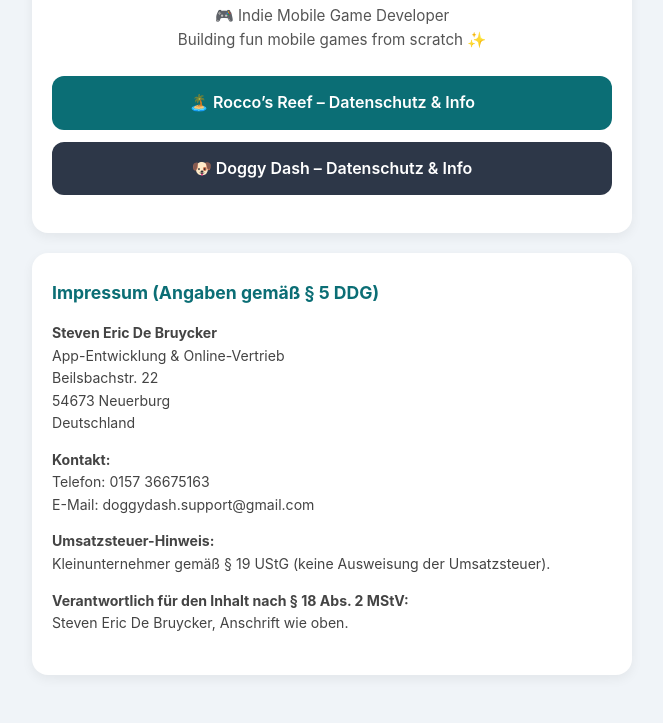
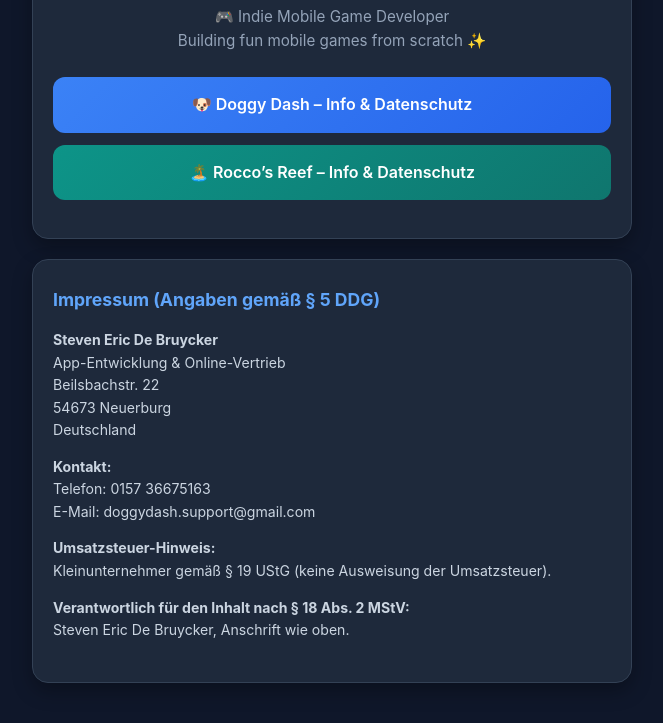
Before and after one commit to Eamost1/privacy-policy, a plain HTML site: page index.html in a window 1280 px wide. Shown: the part 112-835 px from the top of the page, without its empty margins (308-971 px from the left). Drawn offline with Linux system fonts and the light colour scheme.

Commit message:
Update index.html

```diff
--- a/index.html
+++ b/index.html
@@ -3,24 +3,24 @@
 <head>
   <meta charset="UTF-8" />
   <meta name="viewport" content="width=device-width, initial-scale=1.0" />
-  <title>Steven Eric De Bruycker – Indie Mobile Games</title>
+  <title>Steven Eric De Bruycker – Mobile Game Developer</title>
   <style>
-    body { font-family: -apple-system, BlinkMacSystemFont, "Segoe UI", Roboto, sans-serif; line-height: 1.6; max-width: 600px; margin: 0 auto; padding: 20px; background: #f0f4f8; color: #222; text-align: center; }
-    .card { background: #fff; padding: 26px 20px; border-radius: 16px; box-shadow: 0 4px 12px rgba(0,0,0,0.06); margin-bottom: 20px; }
-    h1 { color: #1a202c; font-size: 1.5rem; margin-bottom: 6px; }
-    .subtitle { color: #555; font-size: 0.95rem; margin-bottom: 24px; }
-    .btn { display: block; background: #0b6e75; color: #fff; text-decoration: none; padding: 14px 18px; border-radius: 12px; font-weight: 600; margin: 12px 0; }
-    .btn-secondary { background: #2d3748; }
-    .legal { text-align: left; font-size: 0.88rem; color: #444; }
-    .legal h2 { font-size: 1.1rem; color: #0b6e75; margin-top: 0; }
+    body { font-family: -apple-system, BlinkMacSystemFont, "Segoe UI", Roboto, sans-serif; line-height: 1.6; max-width: 600px; margin: 0 auto; padding: 20px; background: #0f172a; color: #f8fafc; text-align: center; }
+    .card { background: #1e293b; border: 1px solid #334155; padding: 26px 20px; border-radius: 16px; box-shadow: 0 8px 20px rgba(0,0,0,0.3); margin-bottom: 20px; }
+    h1 { color: #ffffff; font-size: 1.5rem; margin-bottom: 6px; }
+    .subtitle { color: #94a3b8; font-size: 0.95rem; margin-bottom: 24px; }
+    .btn { display: block; background: linear-gradient(135deg, #3b82f6, #2563eb); color: #fff; text-decoration: none; padding: 15px 18px; border-radius: 12px; font-weight: 600; margin: 12px 0; }
+    .btn-reef { background: linear-gradient(135deg, #0d9488, #0f766e); }
+    .legal { text-align: left; font-size: 0.88rem; color: #cbd5e1; }
+    .legal h2 { font-size: 1.1rem; color: #60a5fa; margin-top: 0; }
   </style>
 </head>
 <body>
   <div class="card">
     <h1>Steven Eric De Bruycker</h1>
     <p class="subtitle">🎮 Indie Mobile Game Developer<br>Building fun mobile games from scratch ✨</p>
-    <a class="btn" href="https://github.io">🏝️ Rocco’s Reef – Datenschutz & Info</a>
-    <a class="btn btn-secondary" href="https://base44.app">🐶 Doggy Dash – Datenschutz & Info</a>
+    <a class="btn" href="https://base44.app">🐶 Doggy Dash – Info & Datenschutz</a>
+    <a class="btn btn-reef" href="https://github.io">🏝️ Rocco’s Reef – Info & Datenschutz</a>
   </div>
   <div class="card legal">
     <h2>Impressum (Angaben gemäß § 5 DDG)</h2>
```
